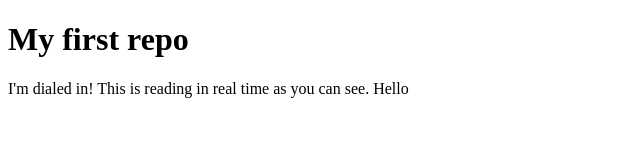
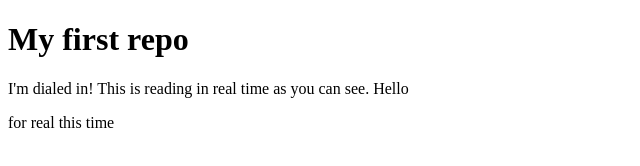
Before and after one commit to AJCastdev/test-project, a plain HTML site: page index.html in a window 1280 px wide. Shown: the whole page, without its empty margins (0-640 px from the left). Drawn offline with Linux system fonts and the light colour scheme.

Commit message:
Update page content

```diff
--- a/index.html
+++ b/index.html
@@ -8,5 +8,6 @@
   <body>
     <h1>My first repo</h1>
     <p>I'm dialed in! This is reading in real time as you can see. Hello </p>
+    <p>for real this time</p>
   </body>
 </html>
```
